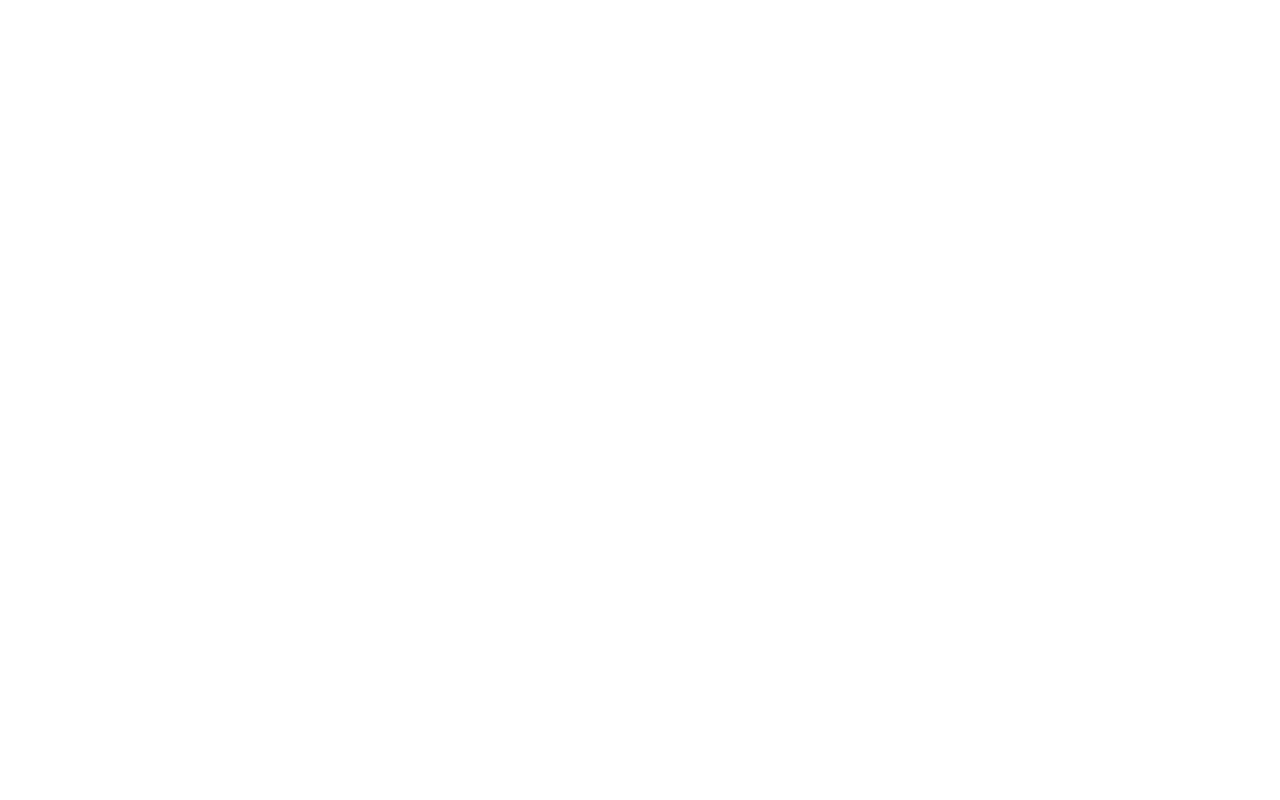
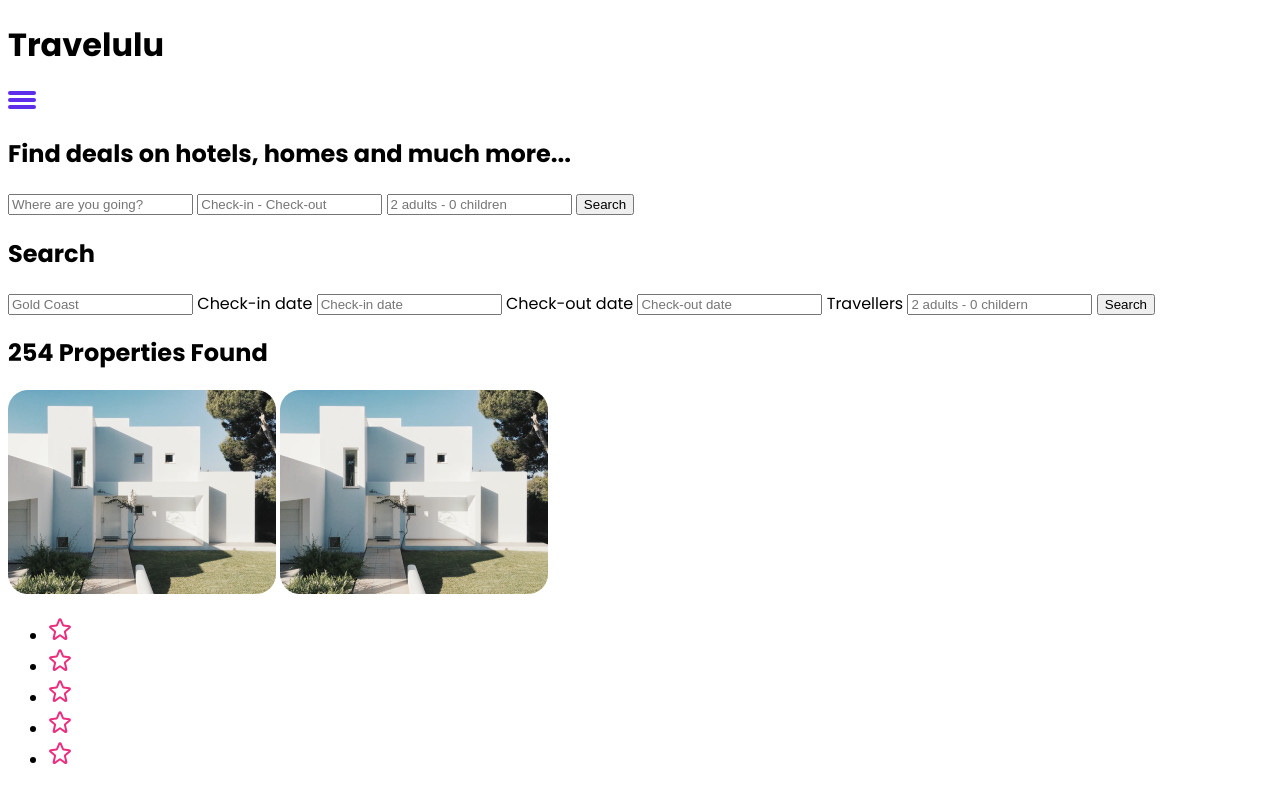
Before and after one commit to patifusa-20/202210-W3-patricia-rufino, a website: page index.html in a window 1280 px wide. Drawn offline with Linux system fonts and the light colour scheme.

Commit message:
Add structure HTML in header and main and add images of properties

```diff
--- a/index.html
+++ b/index.html
@@ -1,5 +1,5 @@
 <!DOCTYPE html>
-<html lang="es">
+<html lang="en">
     <head>
         <meta charset="UTF-8" />
         <meta http-equiv="X-UA-Compatible" content="IE=edge" />
@@ -18,5 +18,119 @@
         />
         <link rel="stylesheet" href="css/style.css" />
     </head>
-    <body></body>
+    <body>
+        <header>
+            <h1>Travelulu</h1>
+            <a href="menu">
+                <img src="assets/Menu.svg" alt="Menu icon" />
+            </a>
+            <nav id="menu">
+                <ul>
+                    <li><a href="#">Home</a></li>
+                    <li><a href="#">Services</a></li>
+                    <li><a href="#">Continents</a></li>
+                    <li><a href="#">Contact</a></li>
+                    <li><a href="#">Privacy</a></li>
+                </ul>
+            </nav>
+        </header>
+        <main>
+            <!-- SEARCH -->
+            <section>
+                <h2>Find deals on hotels, homes and much more...</h2>
+                <form>
+                    <input
+                        type="text"
+                        name=""
+                        id=""
+                        placeholder="Where are you going?"
+                    />
+                    <input
+                        type="text"
+                        name=""
+                        id=""
+                        placeholder="Check-in - Check-out"
+                    />
+                    <input
+                        type="text"
+                        name=""
+                        id=""
+                        placeholder="2 adults - 0 children"
+                    />
+                    <button type="submit">Search</button>
+                </form>
+            </section>
+            <!-- RESULTS -->
+            <section>
+                <div class="searcher">
+                    <h2>Search</h2>
+                    <label>
+                        <input
+                            type="text"
+                            name=""
+                            id=""
+                            placeholder="Gold Coast"
+                        />
+                    </label>
+                    <label>
+                        Check-in date
+                        <input
+                            type="text"
+                            name=""
+                            id=""
+                            placeholder="Check-in date"
+                        />
+                    </label>
+                    <label>
+                        Check-out date
+                        <input
+                            type="text"
+                            name=""
+                            id=""
+                            placeholder="Check-out date"
+                        />
+                    </label>
+                    <label>
+                        Travellers
+                        <input
+                            type="text"
+                            name=""
+                            id=""
+                            placeholder="2 adults - 0 childern"
+                        />
+                    </label>
+                    <button type="submit">Search</button>
+                </div>
+                <div class="results">
+                    <h2>254 Properties Found</h2>
+                    <div class="cards">
+                        <div class="card">
+                            <div class="group-images">
+                                <img
+                                    src="assets/properties_img/property_00.png"
+                                    alt="Propiedad"
+                                />
+                                <img
+                                    src="assets/properties_img/property_00.png"
+                                    alt="Propiedad"
+                                />
+                            </div>
+                            <ul>
+                                <li><img src="assets/Star.svg" alt="" /></li>
+                                <li><img src="assets/Star.svg" alt="" /></li>
+                                <li><img src="assets/Star.svg" alt="" /></li>
+                                <li><img src="assets/Star.svg" alt="" /></li>
+                                <li><img src="assets/Star.svg" alt="" /></li>
+                            </ul>
+                        </div>
+                    </div>
+                </div>
+            </section>
+            <!-- ALERTS -->
+            <section></section>
+            <!-- BANNER -->
+            <section></section>
+        </main>
+        <footer></footer>
+    </body>
 </html>
--- a/scss/style.scss
+++ b/scss/style.scss
@@ -7,3 +7,7 @@
 body {
     font-family: 'Poppins', sans-serif;
 }
+
+nav {
+    display: none;
+}
```
Also changed, not shown: assets/properties_img/property_00.png (added), assets/properties_img/property_01.png (added), assets/properties_img/property_02.png (added), assets/properties_img/property_03.png (added), css/style.css, 1 other file.
